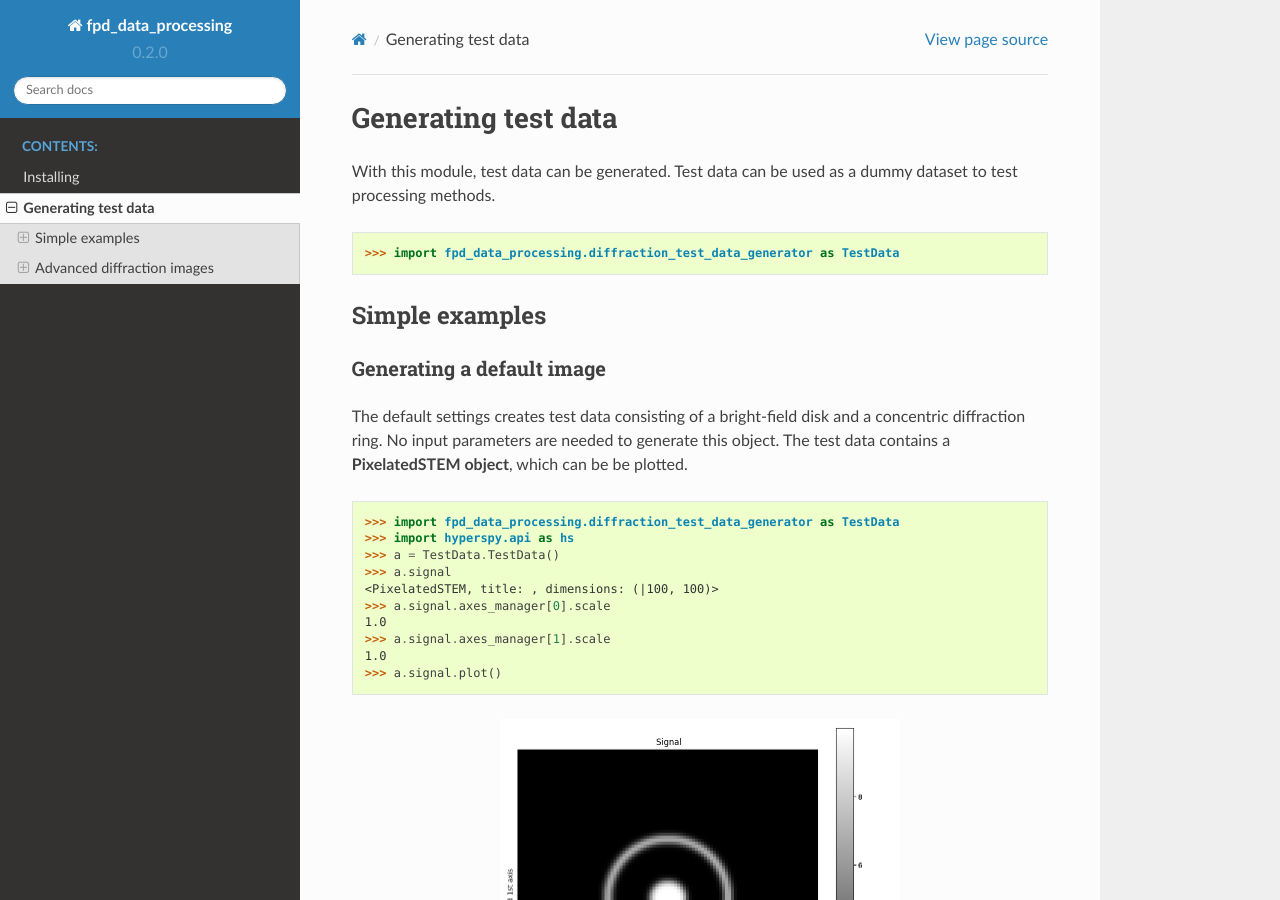
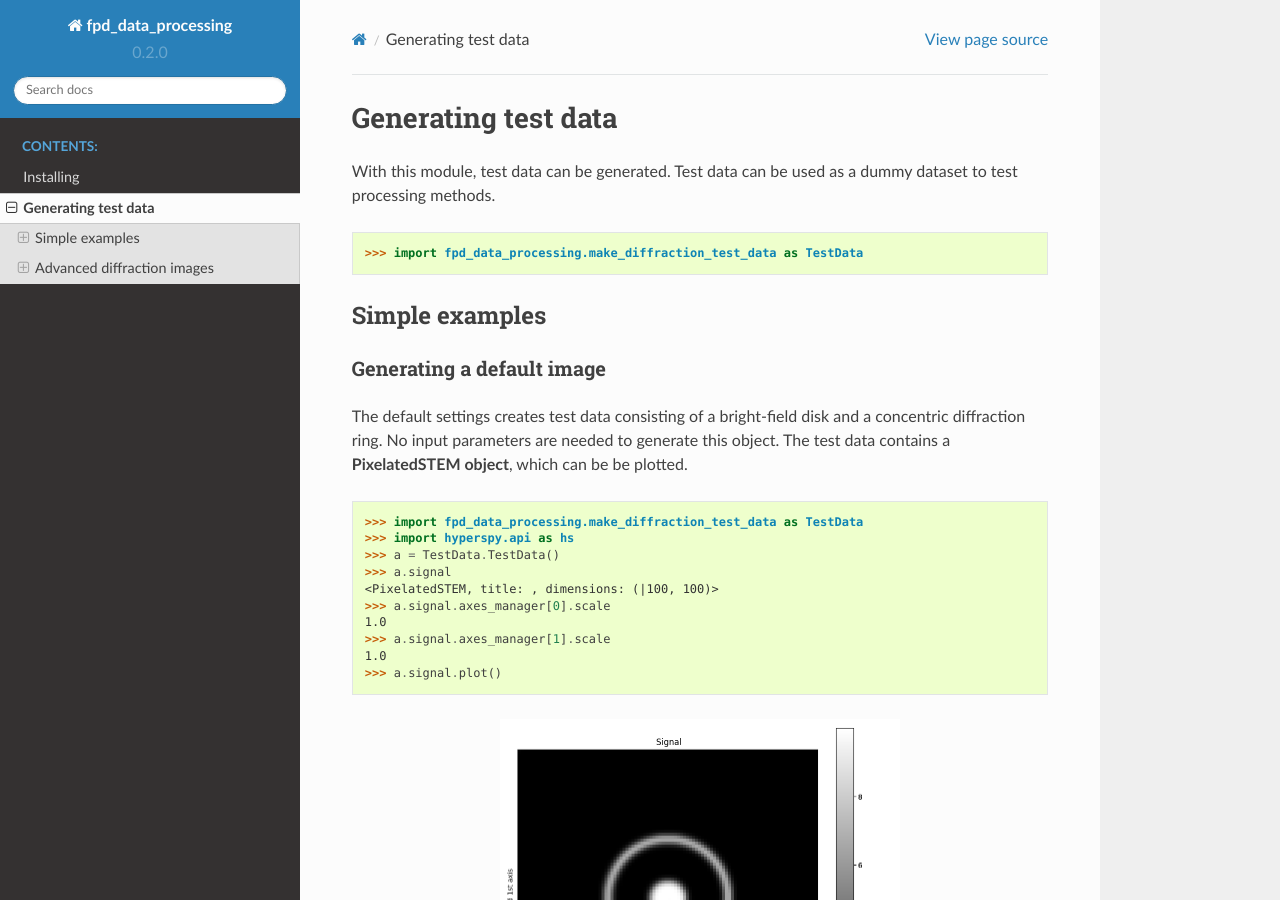
Before and after one commit to pyxem/pyxem, a Sphinx documentation site: the page built from doc/generate_test_data.rst, in a window 1280 px wide and 900 px high. Built offline with Sphinx 7.4.7 and the Read the Docs theme 2.0.0, drawn with Linux system fonts in a browser that asks for light colours; some of the changed text lies outside the part shown.

Commit message:
DOC: fix documentation so doctests pass

```diff
--- a/doc/generate_test_data.rst
+++ b/doc/generate_test_data.rst
@@ -9,7 +9,7 @@
 
 .. code-block:: python
 
-    >>> import fpd_data_processing.diffraction_test_data_generator as TestData
+    >>> import fpd_data_processing.make_diffraction_test_data as TestData
 
 Simple examples
 ---------------
@@ -22,7 +22,7 @@
 
 .. code-block:: python
 
-    >>> import fpd_data_processing.diffraction_test_data_generator as TestData
+    >>> import fpd_data_processing.make_diffraction_test_data as TestData
     >>> import hyperspy.api as hs
     >>> a = TestData.TestData()
     >>> a.signal
@@ -90,9 +90,9 @@
 .. code-block:: python
 
     >>> a = TestData.TestData(size_x=100, size_y=100, scale=0.1, default=False,
-    ... sigma_blur=2)
-    >>> a.add_ring(x0=50,y0=50,r=20,lw_pix=2,I=2)
-    >>> a.add_disk(x0=50.05,y0=50.02,r=5,I=10)
+    ... blur_sigma=2)
+    >>> a.add_ring(x0=50, y0=50, r=20, lw_pix=2, I=2)
+    >>> a.add_disk(x0=50.05, y0=50.02, r=5, I=10)
 
 .. image:: images/doc/TestData_advanced_smooth_2.png
     :width: 50 %
@@ -101,9 +101,9 @@
 .. code-block:: python
 
     >>> b = TestData.TestData(size_x=100, size_y=100, scale=0.1, default=False,
-    ... sigma_blur=1)
-    >>> b.add_ring(x0=50,y0=50,r=20,lw_pix=2,I=2)
-    >>> b.add_disk(x0=50.05,y0=50.02,r=5,I=10)
+    ... blur_sigma=1)
+    >>> b.add_ring(x0=50, y0=50, r=20, lw_pix=2, I=2)
+    >>> b.add_disk(x0=50.05, y0=50.02, r=5, I=10)
 
 .. image:: images/doc/TestData_advanced_smooth.png
     :width: 50 %
@@ -113,8 +113,8 @@
 
     >>> c = TestData.TestData(size_x=100, size_y=100, scale=0.1, default=False,
     ... blur=False, downscale=False)
-    >>> c.add_ring(x0=50,y0=50,r=20,lw_pix=2,I=2)
-    >>> c.add_disk(x0=50.05,y0=50.02,r=5,I=10)
+    >>> c.add_ring(x0=50, y0=50, r=20, lw_pix=2, I=2)
+    >>> c.add_disk(x0=50.05, y0=50.02, r=5, I=10)
 
 .. image:: images/doc/TestData_advanced_non_smooth.png
     :width: 50 %
@@ -129,7 +129,7 @@
 .. code-block:: python
 
     >>> a = TestData.TestData(size_x=100, size_y=100, scale=0.1,
-    ... default=False, sigma_blur=2)
+    ... default=False, blur_sigma=2)
     >>> a.add_ring(x0=50, y0=50, r=20, lw_pix=2, I=5)
     >>> a.add_ring(x0=50, y0=50, r=30, lw_pix=2, I=2)
     >>> a.add_ring(x0=50, y0=50, r=10, lw_pix=2, I=2)
```
